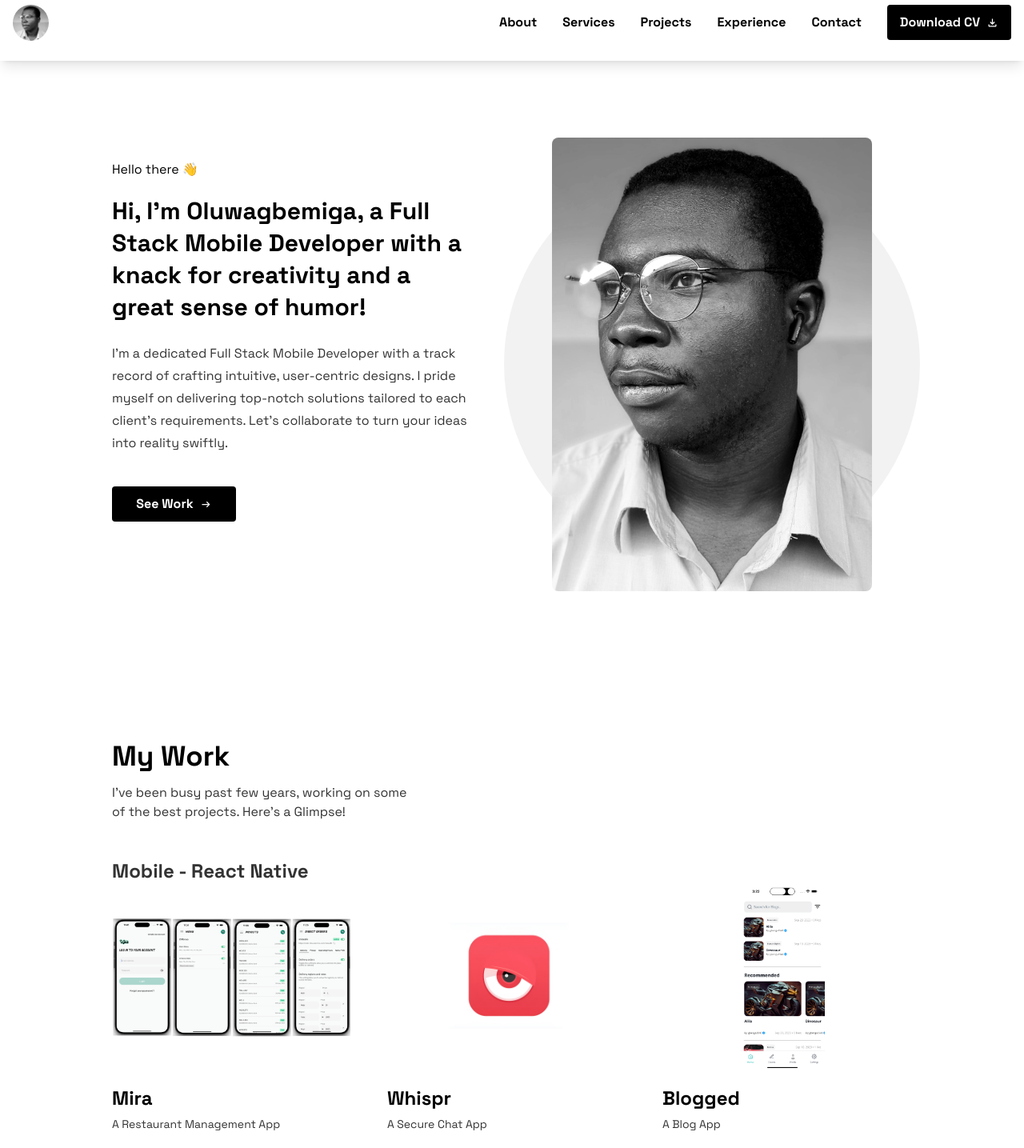
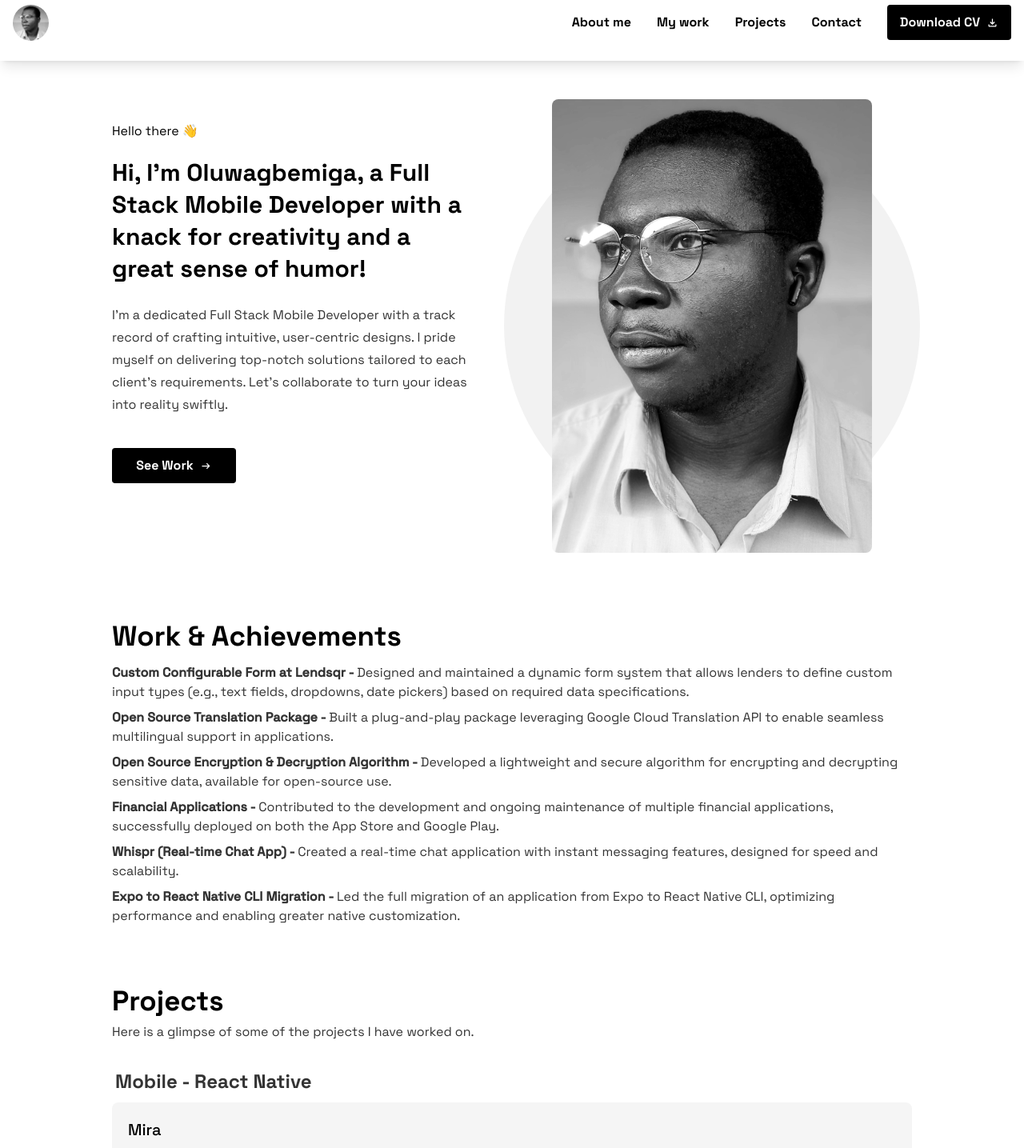
Before and after one commit to akindejuh/React_JS_Portfolio, a React (Create React App) app: page / in a window 1280 px wide. Shown: the part 20-1455 px from the top of the page at 80% size. Built offline with nearby package versions, Linux system fonts and the light colour scheme.

Commit message:
fix: portfolio

```diff
--- a/src/app/app.tsx
+++ b/src/app/app.tsx
@@ -7,7 +7,8 @@ import Header from 'src/components/header';
 import AboutMe from 'src/sections/about-me';
 import ContactMe from 'src/sections/contact-me';
 // import MyExperience from 'src/sections/my-experience';
-import MyWork from 'src/sections/my-work';
+import WorkDone from 'src/sections/workdone';
+import MyWork from 'src/sections/projects';
 
 const App: React.FunctionComponent = () => {
   return (
@@ -15,6 +16,7 @@ const App: React.FunctionComponent = () => {
       <Header />
       <div className="flex flex-col h-full">
         <AboutMe />
+        <WorkDone />
         <MyWork />
         {/* <MyExperience /> */}
         <ContactMe />
--- a/src/components/header.tsx
+++ b/src/components/header.tsx
@@ -8,16 +8,16 @@ import { loadingToast, updateLoadingToastToSuccess } from 'src/handlers/toast';
 // import { downloadFile } from 'src/utils/file-saver';
 // @ts-ignore
 import portFolioPDF from '../assets/pdfs/Akindeju_CV.pdf';
+import { scrollToSection } from 'src/utils/helper';
 
 const Header: React.FunctionComponent = () => {
   const [isOpen, setIsOpen] = useState<boolean>(false);
 
-  const header_links: { link_name: string }[] = [
-    { link_name: 'About' },
-    { link_name: 'Services' },
-    { link_name: 'Projects' },
-    { link_name: 'Experience' },
-    { link_name: 'Contact' },
+  const header_links: { link_name: string, link_id?: string }[] = [
+    { link_name: 'About me', link_id: 'about-me' },
+    { link_name: 'My work', link_id: 'my-work' },
+    { link_name: 'Projects', link_id: 'my-projects' },
+    { link_name: 'Contact', link_id: 'contact-me' },
   ];
 
   const toggle_menu = (): void => {
@@ -66,6 +66,7 @@ const Header: React.FunctionComponent = () => {
         <div className="hidden md:flex items-center space-x-8">
           {header_links.map(link => (
             <a
+              onClick={() => scrollToSection(link.link_id ?? '', 120)}
               key={link.link_name}
               className="text-black cursor-pointer font-space-grotesk-700">
               {link.link_name}
@@ -115,8 +116,12 @@ const Header: React.FunctionComponent = () => {
           <div className="container mx-auto py-2 px-6 text-center">
             {header_links.map(link => (
               <a
+                onClick={() => {
+                  scrollToSection(link.link_id ?? '', 120);
+                  setIsOpen(false);
+                }}
                 key={link.link_name}
-                className="text-black block py-3 font-space-grotesk-500">
+                className="text-black block py-3 font-space-grotesk-500 cursor-pointer">
                 {link.link_name}
               </a>
             ))}
--- a/src/components/work-card.tsx
+++ b/src/components/work-card.tsx
@@ -2,7 +2,7 @@ import React from 'react';
 import { Icons } from 'src/assets/icons/_icons';
 
 //! Test
-import projectCard from 'src/temp/project-card.png';
+// import projectCard from 'src/temp/project-card.png';
 
 export interface IWorkCard {
   project_name: string;
@@ -15,7 +15,7 @@ const WorkCard: React.FunctionComponent<IWorkCard> = ({
   project_name,
   project_desc,
   project_link,
-  project_dp,
+  // project_dp,
 }) => {
   const open_link = (url: string) => {
     if (url) {
@@ -25,23 +25,28 @@ const WorkCard: React.FunctionComponent<IWorkCard> = ({
     }
   };
   return (
-    <div className="max-w-[300px] min-w-[300px] max-md:max-w-full max-md:mb-2">
-      <img
-        className="w-full rounded-lg max-w-[100%] min-h-[230px] max-h-[230px] object-contain"
+    <div className="min-w-[300px] w-full max-md:max-w-full flex bg-[#F5F5F5] rounded-lg p-5">
+      {/* <img
+        className="rounded-lg w-[35%] h-[100%] object-contain mr-5"
         src={project_dp || projectCard}
-      />
-      <h1 className="mt-5 font-space-grotesk-700 text-2xl truncate w-full">
+      /> */}
+
+      <div>
+        <h1 className="font-space-grotesk-500 text-xl w-full">
           {project_name || ''}
         </h1>
-      <p className="mt-1 leading-6 text-[14px] text-[#333333] font-space-grotesk-400 truncate w-full">
+
+        <p className="mt-1 leading-6 text-[14px] text-[#333333] font-space-grotesk-400 w-full mb-10">
           {project_desc || ''}
         </p>
+
         <button
           onClick={() => open_link(project_link)}
           className="bg-gray-600 mt-5 max-lg:mt-7 h-[44px] px-3 w-[155px] flex items-center justify-center rounded transition-all duration-300 ease-in-out hover:bg-opacity-70">
-        <p className="font-space-grotesk-700 text-white">View Project</p>
+          <p className="font-space-grotesk-500 text-white">View Project</p>
           <img className="ml-2 w-[15px] h-[15px]" src={Icons.arrowRight} />
         </button>
+      </div>
     </div>
   );
 };
--- a/src/sections/about-me.tsx
+++ b/src/sections/about-me.tsx
@@ -1,10 +1,11 @@
 import React from 'react';
 import { Icons } from 'src/assets/icons/_icons';
 import { Images } from 'src/assets/images/_images';
+import { scrollToSection } from 'src/utils/helper';
 
 const AboutMe: React.FunctionComponent = () => {
     return (
-        <section className="container relative max-w-[1000px] flex z-0 self-center mt-[12rem] mb-[10rem] max-lg:mt-[6rem] max-lg:mb-[4rem] max-lg:max-w-full max-lg:flex-col max-lg:px-4">
+        <section id="about-me" className="container relative max-w-[1000px] flex z-0 self-center mt-[9rem] mb-[10px] max-lg:mt-[6rem] max-lg:mb-[2rem] max-lg:max-w-full max-lg:flex-col max-lg:px-4">
             <div className="w-1/2 max-lg:w-full">
                 <p className="font-space-grotesk-400 mt-7">Hello there 👋</p>
                 <h1 className="font-space-grotesk-700 mt-5 text-3xl max-w-[90%] text-black leading-10 max-lg:text-[25px]">
@@ -18,7 +19,7 @@ const AboutMe: React.FunctionComponent = () => {
                     }
                 </h2>
                 <button className="bg-black mt-10 max-lg:mt-7 h-[44px] px-3 w-[155px] flex items-center justify-center rounded transition-all duration-300 ease-in-out hover:bg-opacity-70">
-                    <p className="font-space-grotesk-700 text-white">
+                    <p onClick={() => scrollToSection('my-work', 120)} className="font-space-grotesk-700 text-white">
                         See Work
                     </p>
                     <img
--- a/src/sections/contact-me.tsx
+++ b/src/sections/contact-me.tsx
@@ -4,7 +4,7 @@ import { socials } from 'src/data/socials';
 
 const ContactMe: React.FunctionComponent = () => {
   return (
-    <section className="container relative max-w-[1000px] flex flex-col z-0 self-center mt-[6rem] mb-[10rem] max-lg:mt-[6rem] max-lg:mb-[4rem] max-lg:max-w-full max-lg:px-4">
+    <section id="contact-me" className="container relative max-w-[1000px] flex flex-col z-0 self-center mt-[2rem] mb-[10rem] max-lg:mt-[2.5rem] max-lg:mb-[4rem] max-lg:max-w-full max-lg:px-4">
       <h1 className="font-space-grotesk-700 mt-5 text-[35px] mb-4 text-black max-lg:text-[30px]">
         Contact Me
       </h1>
--- a/src/sections/my-experience.tsx
+++ b/src/sections/my-experience.tsx
@@ -2,7 +2,7 @@ import React from 'react';
 
 const MyExperience: React.FunctionComponent = () => {
   return (
-    <section className="container relative max-w-[1000px] flex flex-col z-0 self-center mt-[6rem] mb-[10rem] max-lg:mt-[6rem] max-lg:mb-[4rem] max-lg:max-w-full  max-lg:px-4">
+    <section id="my-experience" className="container relative max-w-[1000px] flex flex-col z-0 self-center mt-[6rem] mb-[10rem] max-lg:mt-[6rem] max-lg:mb-[4rem] max-lg:max-w-full  max-lg:px-4">
       <h1 className="font-space-grotesk-700 mt-5 text-[35px] text-black max-lg:text-[30px]">
         My Experience
       </h1>
--- a/src/sections/my-work.tsx
+++ b/src/sections/projects.tsx
@@ -3,26 +3,23 @@ import WorkCard from 'src/components/work-card';
 import {
   backend_work,
   mobile_work,
+  oss_work,
   rust_work,
   web_work,
 } from 'src/temp/projects';
 
-const MyWork: React.FunctionComponent = () => {
+const Projects: React.FunctionComponent = () => {
   return (
-    <section className="container relative max-w-[1000px] flex flex-col self-center max-lg:max-w-full max-lg:px-4">
+    <section id="my-projects" className="container relative max-w-[1000px] flex flex-col self-center max-lg:max-w-full max-lg:px-4">
       <h1 className="font-space-grotesk-700 mt-5 text-[35px] text-black max-lg:text-[30px]">
-        My Work
+        Projects
       </h1>
-      <p className="font-space-grotesk-400 mt-2 max-w-[380px] text-[16px] text-[#333333] leading-6">
-        {
-          "I've been busy past few years, working on some of the best projects. Here's a Glimpse!"
-        }
-      </p>
+      <p className="font-space-grotesk-400 text-[16px] text-[#333333] leading-6">Here is a glimpse of some of the projects I have worked on.</p>
 
-      <h2 className="font-space-grotesk-700 text-[24px] mt-11 text-[#333333]">
+      <h2 className="font-space-grotesk-700 text-[24px] mt-8 mb-2 ml-1 text-[#333333]">
         Mobile - React Native
       </h2>
-      <div className="flex flex-wrap justify-start gap-11 mb-20 max-lg:justify-around max-md:gap-16">
+      <div className="flex flex-wrap justify-start gap-6 mb-5 max-lg:justify-around max-md:gap-6">
         {mobile_work.map(work => (
           <WorkCard
             key={work.project_desc}
@@ -34,10 +31,24 @@ const MyWork: React.FunctionComponent = () => {
         ))}
       </div>
 
-      <h2 className="font-space-grotesk-700 text-[24px] mt-11 text-[#333333]">
+      <h2 className="font-space-grotesk-700 text-[24px] mt-8 mb-2 ml-1 text-[#333333]">
+        OpenSource Projects
+      </h2>
+      <div className="flex flex-wrap justify-start gap-6 mb-5 max-lg:justify-around max-md:gap-6">
+        {oss_work.map(work => (
+          <WorkCard
+            key={work.project_desc}
+            project_desc={work.project_desc}
+            project_link={work.project_link}
+            project_name={work.project_name}
+          />
+        ))}
+      </div>
+
+      <h2 className="font-space-grotesk-700 text-[24px] mt-8 mb-2 ml-1 text-[#333333]">
         Web - React.js
       </h2>
-      <div className="flex flex-wrap justify-stretch gap-11 mb-20 max-lg:justify-around max-md:gap-16">
+      <div className="flex flex-wrap justify-stretch gap-6 mb-5 max-lg:justify-around max-md:gap-6">
         {web_work.map(work => (
           <WorkCard
             key={work.project_desc}
@@ -49,10 +60,10 @@ const MyWork: React.FunctionComponent = () => {
         ))}
       </div>
 
-      <h2 className="font-space-grotesk-700 text-[24px] mt-11 text-[#333333]">
+      <h2 className="font-space-grotesk-700 text-[24px] mt-8 mb-2 ml-1 text-[#333333]">
         Backend - Node.js
       </h2>
-      <div className="flex flex-wrap justify-stretch gap-11 mb-20 max-lg:justify-around max-md:gap-16">
+      <div className="flex flex-wrap justify-stretch gap-6 mb-5 max-lg:justify-around max-md:gap-6">
         {backend_work.map(work => (
           <WorkCard
             key={work.project_desc}
@@ -63,10 +74,10 @@ const MyWork: React.FunctionComponent = () => {
         ))}
       </div>
 
-      <h2 className="font-space-grotesk-700 text-[24px] mt-11 text-[#333333]">
+      <h2 className="font-space-grotesk-700 text-[24px] mt-8 mb-2 ml-1 text-[#333333]">
         Rust 👀
       </h2>
-      <div className="flex flex-wrap justify-stretch gap-11 mb-20 max-lg:justify-around max-md:gap-16">
+      <div className="flex flex-wrap justify-stretch gap-6 mb-5 max-lg:justify-around max-md:gap-6">
         {rust_work.map(work => (
           <WorkCard
             key={work.project_desc}
@@ -94,17 +105,17 @@ const MyWork: React.FunctionComponent = () => {
       </h1>
       <p className="font-space-grotesk-400 text-[15px] text-black">
         {
-          "Thank you for taking the time to review my portfolio. I'd like to bring to your attention a potential issue that may arise when accessing my projects hosted on free servers like OnRender. Due to the nature of these free hosting services, servers may become inactive after a period of inactivity, leading to a loading state for my applications. If you encounter such a situation, I kindly request that you wait for 2-3 minutes, then reopen the application. Typically, the server should be back online by then, allowing you to experience the full functionality of the application. I apologize for any inconvenience this may cause and appreciate your understanding."
+          "Thank you for taking the time to review my portfolio. I would like to bring to your attention a potential issue that may arise when accessing my projects hosted on free servers like OnRender. Due to the nature of these free hosting services, servers may become inactive after a period of inactivity, leading to a loading state for my applications. If you encounter such a situation, I kindly request that you wait for 2-3 minutes, then reopen the application. Typically, the server should be back online by then, allowing you to experience the full functionality of the application. I apologize for any inconvenience this may cause and appreciate your understanding."
         }
       </p>
       <p className="font-space-grotesk-400 text-[15px] mt-2 text-black">
         {'Best regards,'}
       </p>
       <p className="font-space-grotesk-500 text-[15px] text-black">
-        {'Akindeju Oluwagbemiga  Michael'}
+        {'Akindeju Oluwagbemiga Michael'}
       </p>
     </section>
   );
 };
 
-export default MyWork;
+export default Projects;
--- /dev/null
+++ b/src/sections/workdone.tsx
@@ -0,0 +1,21 @@
+import React from 'react';
+import { work_done } from 'src/temp/projects';
+
+const WorkDone: React.FunctionComponent = () => {
+  return (
+    <section id="my-work" className="container relative max-w-[1000px] flex flex-col z-0 self-center mt-[3rem] mb-[3rem] max-lg:mt-[1rem] max-lg:mb-[2rem] max-lg:max-w-full max-lg:px-4">
+      <h1 className="font-space-grotesk-700 mt-5 text-[35px] text-black max-lg:text-[30px]">
+        Work & Achievements
+      </h1>
+      {work_done.map(work => (
+        <div key={work.title}>
+          <p className="font-space-grotesk-400 mt-2 text-[16px] text-[#333333] leading-6">
+            <b className="font-space-grotesk-500 mt-11">{work.title} - </b>{work.desc}
+          </p>
+        </div>
+      ))}
+    </section>
+  );
+};
+
+export default WorkDone;
--- a/src/temp/projects.ts
+++ b/src/temp/projects.ts
@@ -11,7 +11,7 @@ export const mobile_work: IWorkCard[] = [
   },
   {
     project_name: 'Whispr',
-    project_desc: 'A Secure Chat App',
+    project_desc: 'A Secure Chat App which makes use of ByteLock encryption',
     project_link:
       'https://drive.google.com/file/d/17yJEqFRr7CD0utOS4njOkToOi6S8YttJ/view?usp=sharing',
     project_dp: require('./_shots/whispr.png'),
@@ -117,31 +117,45 @@ export const web_work = [
   },
 ];
 
+export const oss_work = [
+  {
+    project_name: 'ByteLock',
+    project_desc: 'A simple cipher/decipher algorithm',
+    project_link: 'https://github.com/akindejuh/bytelock',
+  },
+  {
+    project_name: 'React Google Cloud Translate',
+    project_desc:
+      'A React.js wrapper built around google cloud translation API',
+    project_link: 'https://github.com/akindejuh/react-google-cloud-translate',
+  },
+];
+
 export const backend_work = [
   {
     project_name: 'Tutor AI API',
     project_desc: 'API for the Tutor AI app',
-    project_link: 'https://github.com/gbenga2540/Node_JS_TutorAI_v2',
+    project_link: 'https://github.com/akindejuh/Node_JS_TutorAI_v2',
   },
   {
     project_name: 'Blogged API',
     project_desc: 'API for the Blogged app',
-    project_link: 'https://github.com/gbenga2540/Node_JS_Blogged',
+    project_link: 'https://github.com/akindejuh/Node_JS_Blogged',
   },
   {
     project_name: 'Health Records System API',
     project_desc: 'API for the student health records',
-    project_link: 'https://github.com/gbenga2540/Node_JS_Futa_Clinic',
+    project_link: 'https://github.com/akindejuh/Node_JS_Futa_Clinic',
   },
   {
     project_name: 'Property Database API',
     project_desc: 'API for managing a property database',
-    project_link: 'https://github.com/gbenga2540/Node_JS_Product_App',
+    project_link: 'https://github.com/akindejuh/Node_JS_Product_App',
   },
   {
     project_name: 'FP News API',
     project_desc: 'API for the FP News App',
-    project_link: 'https://github.com/gbenga2540/Node_JS_FP_News',
+    project_link: 'https://github.com/akindejuh/Node_JS_FP_News',
   },
 ];
 
@@ -149,6 +163,33 @@ export const rust_work = [
   {
     project_name: 'Bubble Sort Algoritghm',
     project_desc: 'Basic bubble sort in Rust',
-    project_link: 'https://github.com/gbenga2540/Rust_Sorting_Algorithms',
+    project_link: 'https://github.com/akindejuh/Rust_Sorting_Algorithms',
   },
 ];
+
+export const work_done = [
+  {
+    title: 'Custom Configurable Form at Lendsqr',
+    desc: 'Designed and maintained a dynamic form system that allows lenders to define custom input types (e.g., text fields, dropdowns, date pickers) based on required data specifications.',
+  },
+  {
+    title: 'Open Source Translation Package',
+    desc: 'Built a plug-and-play package leveraging Google Cloud Translation API to enable seamless multilingual support in applications.',
+  },
+  {
+    title: 'Open Source Encryption & Decryption Algorithm',
+    desc: 'Developed a lightweight and secure algorithm for encrypting and decrypting sensitive data, available for open-source use.',
+  },
+  {
+    title: 'Financial Applications',
+    desc: 'Contributed to the development and ongoing maintenance of multiple financial applications, successfully deployed on both the App Store and Google Play.',
+  },
+  {
+    title: 'Whispr (Real-time Chat App)',
+    desc: 'Created a real-time chat application with instant messaging features, designed for speed and scalability.',
+  },
+  {
+    title: 'Expo to React Native CLI Migration',
+    desc: 'Led the full migration of an application from Expo to React Native CLI, optimizing performance and enabling greater native customization.',
+  },
+];
--- /dev/null
+++ b/src/utils/helper.ts
@@ -0,0 +1,7 @@
+export function scrollToSection(id: string, offset: number = 0) {
+  const el = document.getElementById(id);
+  if (el) {
+    const y = el.getBoundingClientRect().top + window.scrollY - offset;
+    window.scrollTo({ top: y, behavior: 'smooth' });
+  }
+}
--- a/tailwind.config.js
+++ b/tailwind.config.js
@@ -8,6 +8,9 @@ module.exports = {
         'space-grotesk-500': ['Space-Grotesk-500', 'sans-serif'],
         'space-grotesk-700': ['Space-Grotesk-700', 'sans-serif'],
       },
+      margin: {
+        auto: 'auto',
+      },
     },
   },
   variants: {},
```
Also changed, not shown: 1 other file (tests, documents, lock files or other folders). Lines whose indentation alone changed are shown as unchanged.
